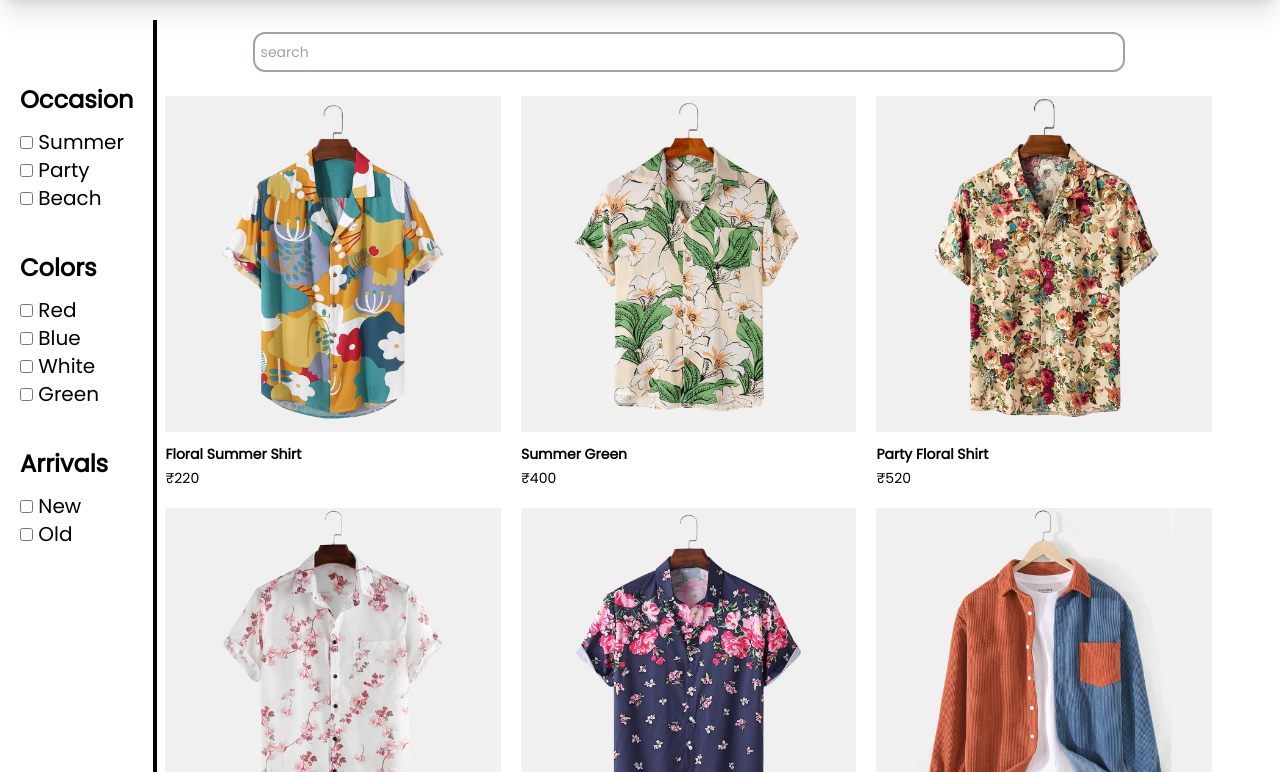
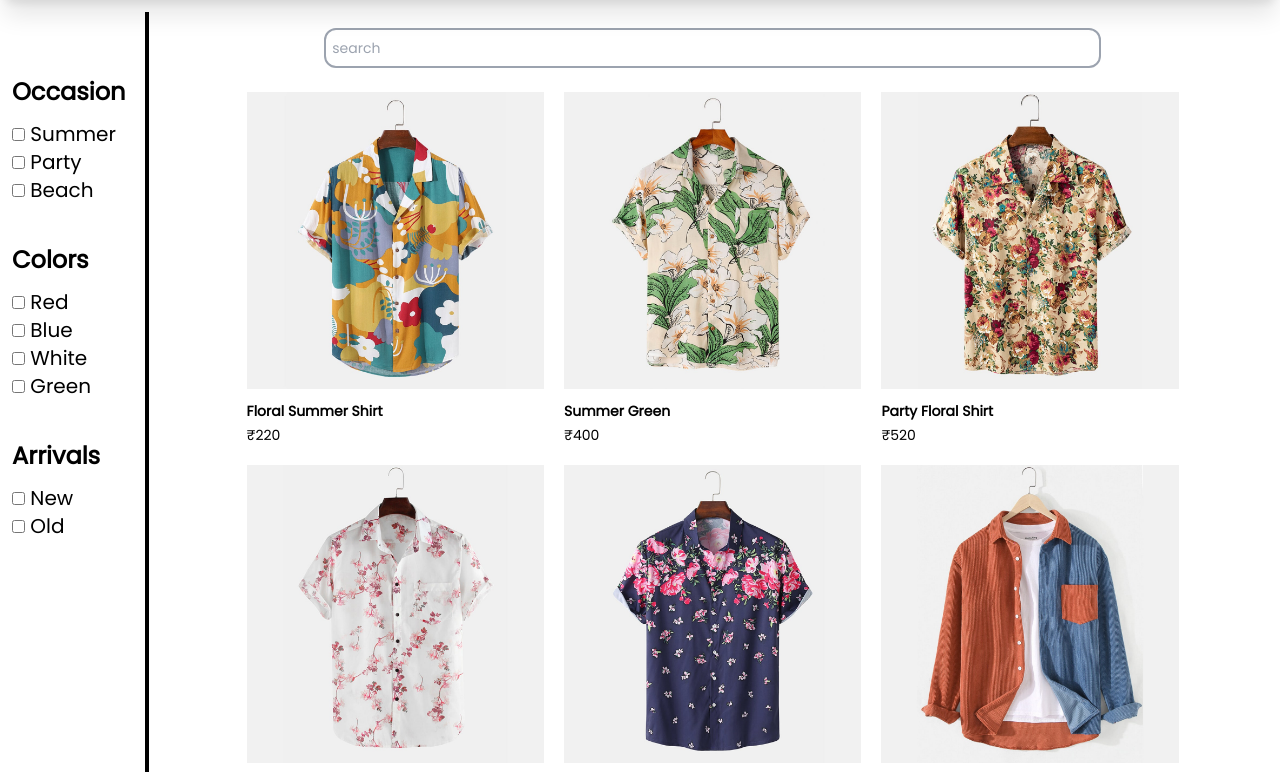
Before and after one commit to sakteeshwari/Nostra_clone, a plain HTML site: page collections.html in a window 1280 px wide. Shown: the part 112-884 px from the top of the page. Drawn offline with nearby package versions, Linux system fonts and the light colour scheme.

```diff
--- a/collections.html
+++ b/collections.html
@@ -76,11 +76,11 @@
 
 
     <!-- middle checkbox section -->
-    <section class="m-3 flex">
+    <section class="m-2 flex justify-center">
 
         <!-- left side part -->
 
-        <div class="flex gap-2 m-2 md:gap-5">
+        <div class="flex gap-2 m-1 md:gap-5">
             <div class="">
                 <div class="mt-16">
                     <h2 class="text-xl md:text-2xl font-extrabold">Occasion</h2>
@@ -127,17 +127,17 @@
             </div>
         </div>
 
-
+        <div class="flex justify-center items-center">
         <!-- right side part -->
         <div class=" mt-5 w-5/6">
             <div class="flex justify-center">
                 <div class="border-2 border-gray-400  rounded-xl p-1.5 w-5/6">
-                    <input type="text" placeholder="search" class="outline-none text-sm">
+                    <input type="text" placeholder="search" class="outline-none w-5/6 text-sm">
                 </div>
             </div>
 
         <!-- pictures for checkbox starts -->
-        <div class="grid grid-cols-3  gap-5 mt-6 text-sm  ">
+        <div class="grid grid-cols-3 justify-center gap-5 mt-6 text-sm  ">
             <div>
                 <img src="./images/most_wanted/f1.jpg" alt="">
                 <p class="font-semibold mt-3">Floral Summer Shirt</p>
@@ -185,6 +185,7 @@
             </div>
         </div>
         </div>
+    </div>
 
     </section>
 
@@ -204,7 +205,9 @@
         <h1 class="text-2xl  font-extrabold">Join our News Letter</h1>
         <p class="mt-2 text-sm text-center">Signup for our email newspaper to get exclusive discounts, updates, and
             more.</p>
-        <div class="mt-5 border border-black  h-10 w-5/6"></div>
+        <div class="mt-5 border border-black flex h-10 w-5/6">
+            <input type="text" class="w-96 outline-none p-2">
+        </div>
         <button class="bg-slate-900 mt-5 text-white p-2 w-32 rounded-xl">Subscribe <i class="fa fa-light fa-arrow-right"
                 style="color: #fdf8f8;"></i></button>
     </div>
```
